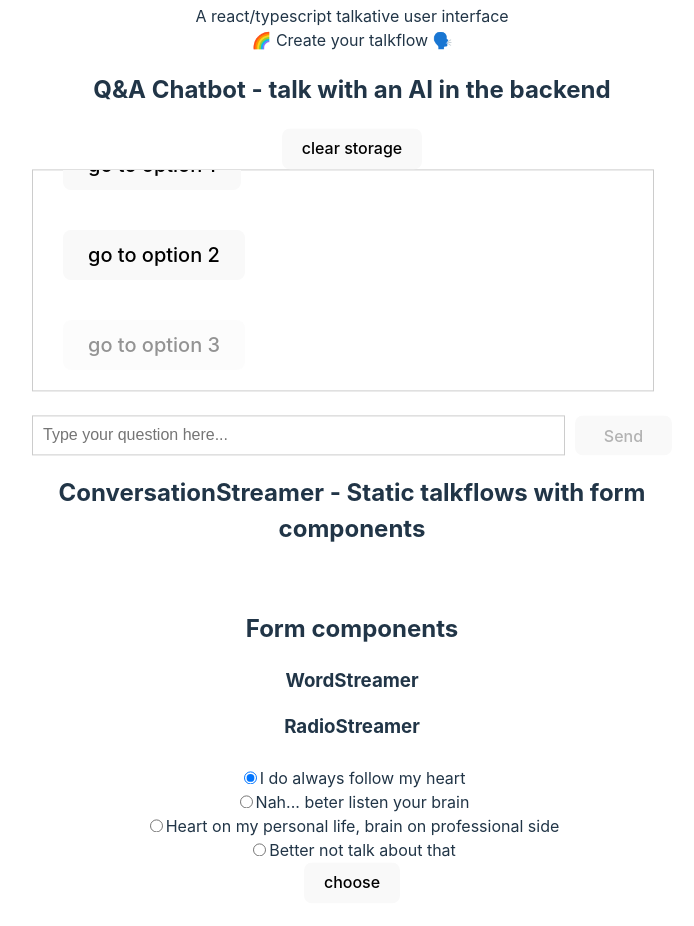
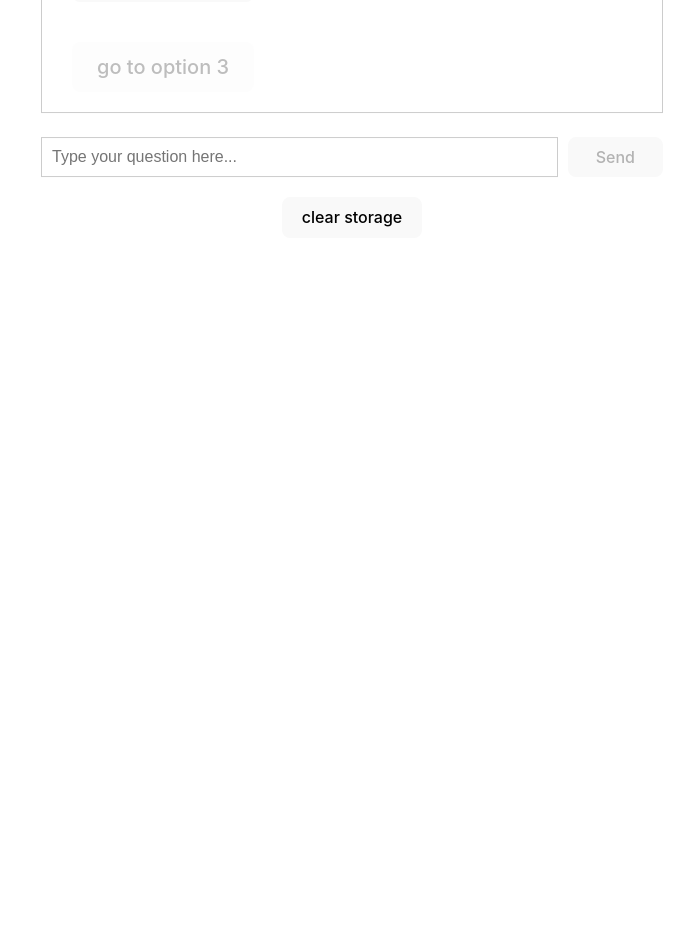
Before and after one commit to Damianofds/react-talky-ui, a React (Vite) app: page / in a window 1280 px wide. Shown: the part 460-1386 px from the top of the page, without its empty margins (288-982 px from the left). After the commit the page ends 800 px from the top, so only its background shows below. Built offline with nearby package versions, Linux system fonts and the light colour scheme.

Commit message:
removed radio component, integrated n8n

```diff
--- a/src/App.css
+++ b/src/App.css
@@ -1,7 +1,7 @@
 .App {
   text-align: center;
   position: absolute;
-  top: 110%;
+  top: 50%;
   left: 50%;
   transform: translate(-50%, -50%);
 }
--- a/src/App.tsx
+++ b/src/App.tsx
@@ -1,5 +1,4 @@
 import './App.css';
-import RadioStreamer from './components/conversation-items/RadioStreamer';
 import ClearStorageButton from './components/utils/ClearStorageButton';
 import TalkUI from './TalkUI';
 
@@ -12,22 +11,9 @@ function App() {
         <div>A react/typescript talkative user interface</div>
         <div>🌈 Create your talkflow 🗣️</div>
         <h2>Q&A Chatbot - talk with an AI in the backend</h2>
-        <ClearStorageButton />
         <TalkUI />
-        <h2>ConversationStreamer - Static talkflows with form components</h2>
-        {/* <ConversationBox jsonUrl='/conversation-options.json' chatHeight='200px' chatWidth='90vw'/> */}
-        <br />
-        <h2>Form components</h2>
-        <h3>WordStreamer</h3>
-        {/* <WordStreamer words='❓⭐ How do you do your choices ⭐❓' loopStyle='cycle'/> */}
-        <h3>RadioStreamer</h3>
-        <div style={{height:'200px'}}>
-          <RadioStreamer options={[
-            {"label":"I do always follow my heart","conversationUrl":""},
-            {"label":"Nah... beter listen your brain","conversationUrl":""},
-            {"label":"Heart on my personal life, brain on professional side","conversationUrl":""},
-            {"label":"Better not talk about that","conversationUrl":""}]}
-            submitButtonLabel= "choose"/>
+        <div>
+          <ClearStorageButton />
         </div>
       </div>
     </>
--- a/src/TalkUI.tsx
+++ b/src/TalkUI.tsx
@@ -16,6 +16,9 @@ const TalkUI: React.FC<TalkUIProps> = ({  }) => {
         setNewMessageType(msgType);
     };
 
+    console.log("--1-> " + newMessage);
+    console.log("--2-> " + newMessageType);
+
     return (
         <>
             <ConversationBox jsonUrl='/conversation-button.json' chatHeight='200px' chatWidth='90vw' aiMessage={newMessage} aiMessageType={newMessageType}/>
--- a/src/components/InputBox.tsx
+++ b/src/components/InputBox.tsx
@@ -1,6 +1,8 @@
 import React, { useEffect, useState } from 'react';
 
 const API_URL = 'http://localhost:5678/webhook/9fb54256-f38b-4992-94e5-432cde55075d';
+
+const TEST_API_URL = 'http://localhost:5678/webhook-test/9fb54256-f38b-4992-94e5-432cde55075d';
 
 interface InputBoxProps {
     messageHandler: (newMessage: string, newMessageType: 'question' | 'answer') => void;
--- a/src/components/conversation-items/RadioStreamer.tsx
+++ /dev/null
@@ -1,89 +0,0 @@
-import React, { ChangeEvent, useContext, useEffect, useId, useState } from 'react';
-import { ConversationContext } from '../ConversationContext';
-
-const RADIO_DELAY = 200;
-
-interface RadioStreamerProps {
-    submitButtonLabel: string;
-    options: [
-        {
-            label: string;
-            conversationUrl: string;
-        },
-        {
-            label: string;
-            conversationUrl: string;
-        },
-        {
-            label: string;
-            conversationUrl: string;
-        },
-        {
-            label: string;
-            conversationUrl: string;
-        }
-    ]
-}
-
-const RadioStreamer: React.FC<RadioStreamerProps> = ({ options, submitButtonLabel }) => {
-    const {switchConversation} = useContext(ConversationContext);
-    const [currentOptions, setCurrentOptions] = useState<React.JSX.Element>();
-    const [currentButtonIndex, setCurrentButtonIndex] = useState(0);
-    const [selectedOption, setSelectedOption] = useState(0);
-    const selectedOptionRef = React.useRef(selectedOption);
-    const id = useId();
-
-    const handleInputChange = (event: ChangeEvent<HTMLInputElement>) => {
-        setSelectedOption(+event.target.id);
-        selectedOptionRef.current = +event.target.id;
-    };
-
-    const handleClick = () => {
-            switchConversation(options[selectedOptionRef.current].conversationUrl);
-    };
-
-    const streamOptions = () => {
-        if(currentButtonIndex <= options.length){
-            setCurrentButtonIndex(currentButtonIndex+1);
-            const newOptions: JSX.Element[] = [];
-            for(let i=0; i<currentButtonIndex; i++){
-                newOptions.push(
-                    <div key={id+i}>
-                        <input type="radio" id={""+i}
-                            name={"optionbox"}
-                            value={options[i].label} defaultChecked={i == 0}
-                            onChange={handleInputChange} />
-                        <label>{options[i].label}</label>
-                    </div>
-                    );
-            }
-            if(currentButtonIndex == options.length){
-                newOptions.push(
-                    <button onClick={handleClick} key="submitButtonLabel">
-                        {submitButtonLabel}
-                    </button>
-                );
-            }
-            setTimeout(() => {
-                setCurrentOptions(
-                    <fieldset style={{border:'0'}}>
-                        {newOptions}
-                    </fieldset>
-                );
-            }, RADIO_DELAY);
-        }
-
-    };
-
-    useEffect(() => {
-        streamOptions();
-    }, [currentOptions]);
-
-    return(<>
-        <div>{currentOptions}</div>
-        {/* <div>{selectedOption}</div> */}
-        </>
-    );
-}
-
-export default RadioStreamer;
```
